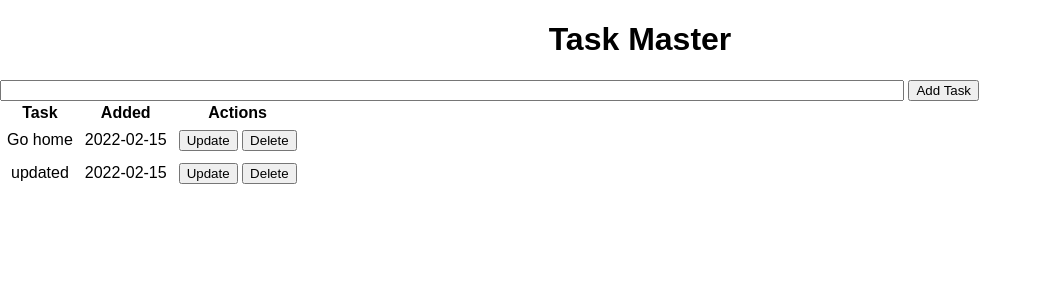
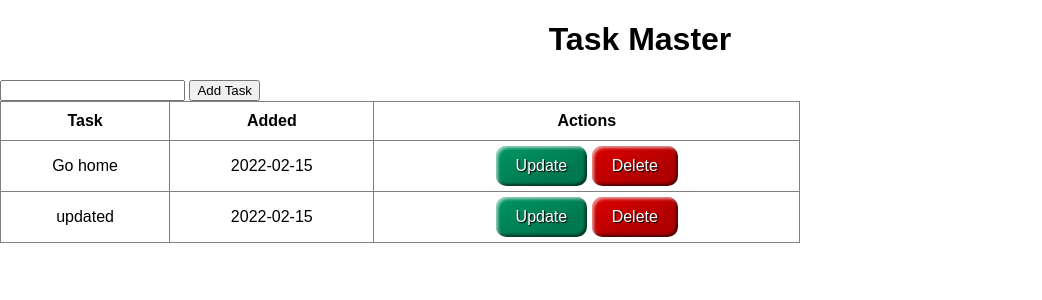
Before and after one commit to AndreyPushai/FlaskTaskManager, a Flask app: page / in a window 1280 px wide. Shown: the top 300 px of the page, without its empty margins (0-1042 px from the left). Run offline with Flask 2, Linux system fonts and the light colour scheme; data comes from the database, SQL or seed files in the repository.

Commit message:
Updated styles for table and added styles for buttons

```diff
--- a/static/css/main.css
+++ b/static/css/main.css
@@ -5,8 +5,21 @@ body {
 
 h1, h4 { text-align: center; }
 
+table, th, td {
+    border: 1px solid gray;
+    border-collapse: collapse;
+}
+
+th, td {
+    padding: 10px;
+}
+
 table {
-    align-self: center;
+    width: 800px;
+    height: auto;
+    margin-top: 5;
+    margin-bottom: 5;
+    object-fit: cover;
 }
 
 td {
@@ -18,6 +31,40 @@ td {
     margin-top: 20px;
 }
 
-#content {
-    width: 70%
+.styled {
+    border: 0;
+    line-height: 2.5;
+    padding: 0 20px;
+    font-size: 1rem;
+    text-align: center;
+    color: #fff;
+    text-shadow: 1px 1px 1px #000;
+    border-radius: 10px;
+    background-image: linear-gradient(to top left,
+                                      rgba(0, 0, 0, .2),
+                                      rgba(0, 0, 0, .2) 30%,
+                                      rgba(0, 0, 0, 0));
+    box-shadow: inset 2px 2px 3px rgba(255, 255, 255, .6),
+                inset -2px -2px 3px rgba(0, 0, 0, .6);
 }
+
+.red {
+    background-color: rgba(220, 0, 0, 1);
+}
+
+.red:hover {
+    background-color: rgba(255, 0, 0, 1);
+}
+
+.green {
+    background-color: rgba(0, 150, 100, 1);
+}
+
+.green:hover {
+    background-color: rgba(0, 200, 150, 1);
+}
+
+.styled:active {
+    box-shadow: inset -2px -2px 3px rgba(255, 255, 255, .6),
+                inset 2px 2px 3px rgba(0, 0, 0, .6);
+}
```
